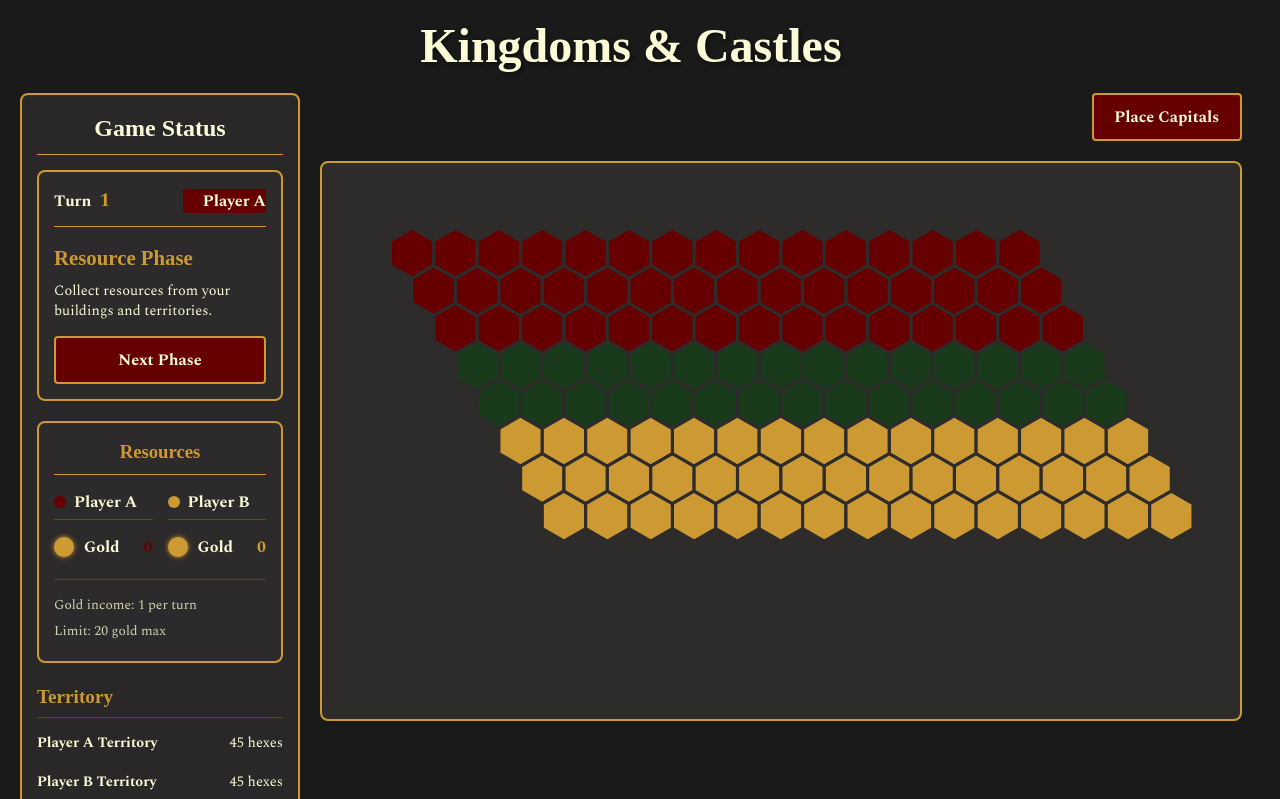
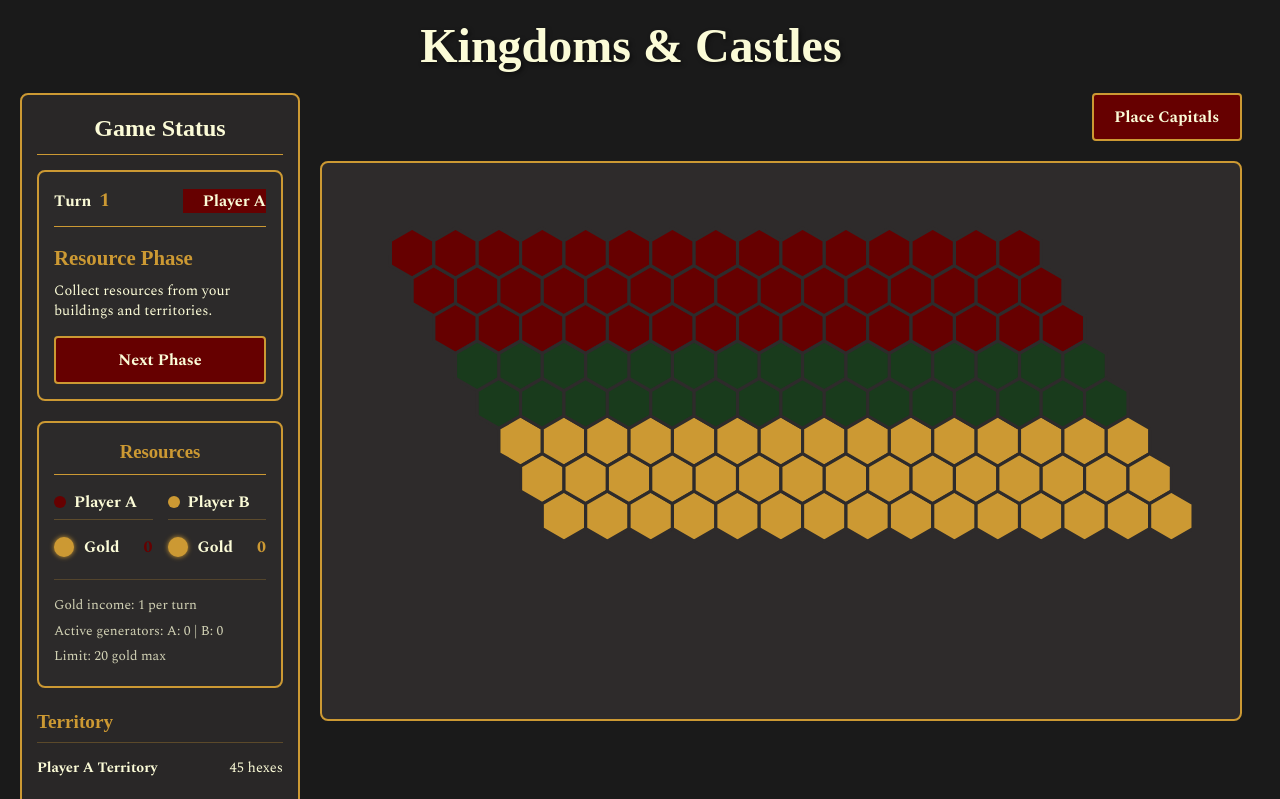
Before and after one commit to joebags99/kingdoms-castles, a React (Vite) app: page / in a window 1280 px wide. Shown: the top 799 px of the page. Built offline with nearby package versions, Linux system fonts and the light colour scheme; a web font is replaced by a local one.

Commit message:
Add resource generation toggle and update resource collection logic

```diff
--- a/src/components/Board.tsx
+++ b/src/components/Board.tsx
@@ -1,5 +1,5 @@
 import React, { useEffect, useState, useRef } from 'react';
-import { generateBoard, hexToPixel, Hex } from '../game-logic/board';
+import { generateBoard, hexToPixel, Hex, toggleResourceGeneration } from '../game-logic/board';
 import { useGame } from '../game-logic/GameContext';
 import '../styles/Board.css';
 
@@ -82,9 +82,11 @@ useEffect(() => {
   const getHexColor = (hex: Hex) => {
     // If this is part of a capital, use a brighter/highlighted color
     if (hex.capitalOwner === 'A') {
-      return '#9A0000'; // Brighter Royal Red for Player A's capital
+      // Resource generating hexes are brighter
+      return hex.generateResource ? '#CC0000' : '#9A0000';
     } else if (hex.capitalOwner === 'B') {
-      return '#FFB733'; // Brighter Belaklara Gold for Player B's capital
+      // Resource generating hexes are brighter
+      return hex.generateResource ? '#FFD700' : '#FFB733';
     }
 
     // If not part of a capital, use standard zone colors
@@ -97,6 +99,14 @@ useEffect(() => {
         return '#193B1C'; // Guardian Green for neutral zones
       default:
         return '#FBFBD7'; // Divine Light White as fallback
+    }
+  };
+
+  // Handle hex click to toggle resource generation
+  const handleHexClick = (hex: Hex) => {
+    if (hex.capitalOwner) {
+      const updatedBoard = toggleResourceGeneration(state.board, hex.q, hex.r);
+      dispatch({ type: 'SET_BOARD', payload: updatedBoard });
     }
   };
 
@@ -139,6 +149,7 @@ useEffect(() => {
                 key={hex.id}
                 transform={`translate(${x}, ${y})`}
                 className="hex-group"
+                onClick={() => handleHexClick(hex)}
               >
                 <polygon
                   points={hexPoints(hexSize)}
--- a/src/components/ResourcePanel.tsx
+++ b/src/components/ResourcePanel.tsx
@@ -1,9 +1,17 @@
+// src/components/ResourcePanel.tsx
 import React from 'react';
 import { useGame } from '../game-logic/GameContext';
 import '../styles/ResourcePanel.css';
 
 const ResourcePanel: React.FC = () => {
   const { state } = useGame();
+
+  // Count resource generating hexes
+  const countResourceGenerators = (player: 'A' | 'B') => {
+    return state.board.filter(
+      hex => hex.capitalOwner === player && hex.generateResource === true
+    ).length;
+  };
 
   // Helper function to render resource amounts with player-specific styling
   const renderResourceAmount = (player: 'A' | 'B', resource: string, amount: number) => {
@@ -15,6 +23,9 @@ const ResourcePanel: React.FC = () => {
       </div>
     );
   };
+
+  const resourceGeneratorsA = countResourceGenerators('A');
+  const resourceGeneratorsB = countResourceGenerators('B');
 
   return (
     <div className="resource-panel">
@@ -46,6 +57,7 @@ const ResourcePanel: React.FC = () => {
 
       <div className="resource-info">
         <p>Gold income: {Math.min(state.turnNumber, 6)} per turn</p>
+        <p>Active generators: A: {resourceGeneratorsA} | B: {resourceGeneratorsB}</p>
         <p>Limit: 20 gold max</p>
       </div>
     </div>
--- a/src/game-logic/GameContext.tsx
+++ b/src/game-logic/GameContext.tsx
@@ -77,16 +77,23 @@ function gameReducer(state: GameState, action: GameAction): GameState {
     case 'COLLECT_RESOURCES': {
       const player = state.currentPlayer;
 
-        // Calculate how many gold resources the current player receives
-        // It equals the number of hexes with capitalOwner = current player
-        const capitalHexes = state.board.filter(hex => hex.capitalOwner === player).length;
+      // Count how many hexes are generating resources for this player
+      const resourceGeneratingHexes = state.board.filter(
+        hex => hex.capitalOwner === player && hex.generateResource === true
+      ).length;
 
-        // Resource gain depends on turn number, capped at 6
-        const resourceGain = Math.min(state.turnNumber, 6);
+      // Resource gain per hex depends on turn number, capped at 6
+      const resourcePerHex = Math.min(state.turnNumber, 6);
+
+      // Total resource gain (natural income)
+      const resourceGain = resourcePerHex;
 
       // Calculate new gold amount, capped at 20
       const currentGold = state.resources[player].gold;
       const newGold = Math.min(currentGold + resourceGain, 20);
+
+      console.log(`Player ${player} gains ${resourceGain} gold. Now has ${newGold} gold.`);
+      console.log(`Resource generating hexes: ${resourceGeneratingHexes}`);
 
       return {
         ...state,
--- a/src/game-logic/board.ts
+++ b/src/game-logic/board.ts
@@ -5,6 +5,7 @@ export interface Hex {
   r: number;       // Axial coordinate r
   zone: "A" | "Neutral" | "B";  // Territory ownership
   capitalOwner?: "A" | "B";     // Indicates if this hex is part of a capital
+  generateResource?: boolean;    // Whether this hex generates resources
   terrain?: string; // Optional terrain type
 }
 
@@ -101,6 +102,7 @@ export function findHexByCoordinates(board: Hex[], q: number, r: number): Hex |
  * @param capitalR R coordinate for capital placement
  * @returns Updated board with capital placement
  */
+// src/game-logic/board.ts - Update placeCapital function
 export function placeCapital(board: Hex[], owner: "A" | "B", capitalQ: number, capitalR: number): Hex[] {
   // Create a new board to avoid mutating the original
   const newBoard = [...board];
@@ -120,6 +122,7 @@ export function placeCapital(board: Hex[], owner: "A" | "B", capitalQ: number, c
 
   // Mark the center hex as part of the capital
   centerHex.capitalOwner = owner;
+  centerHex.generateResource = false; // Center hex doesn't generate resources
 
   // Get adjacent hexes and mark them as part of the capital
   const adjacentPositions = getAdjacentHexes(capitalQ, capitalR);
@@ -128,8 +131,22 @@ export function placeCapital(board: Hex[], owner: "A" | "B", capitalQ: number, c
     const adjacentHex = findHexByCoordinates(newBoard, pos.q, pos.r);
     if (adjacentHex) {
       adjacentHex.capitalOwner = owner;
+      adjacentHex.generateResource = true; // Adjacent hexes generate resources by default
     }
   }
 
   return newBoard;
 }
+
+// src/game-logic/board.ts - Add a new function
+export function toggleResourceGeneration(board: Hex[], q: number, r: number): Hex[] {
+  const newBoard = [...board];
+  const hex = findHexByCoordinates(newBoard, q, r);
+
+  if (hex && hex.capitalOwner) {
+    // Only toggle for hexes that are part of a capital
+    hex.generateResource = !hex.generateResource;
+  }
+
+  return newBoard;
+}
--- a/src/styles/ResourcePanel.css
+++ b/src/styles/ResourcePanel.css
@@ -1,3 +1,4 @@
+/* src/styles/ResourcePanel.css */
 .resource-panel {
     background-color: var(--panel-background);
     border: 2px solid var(--belaklara-gold);
```
Lines whose indentation alone changed are shown as unchanged.
